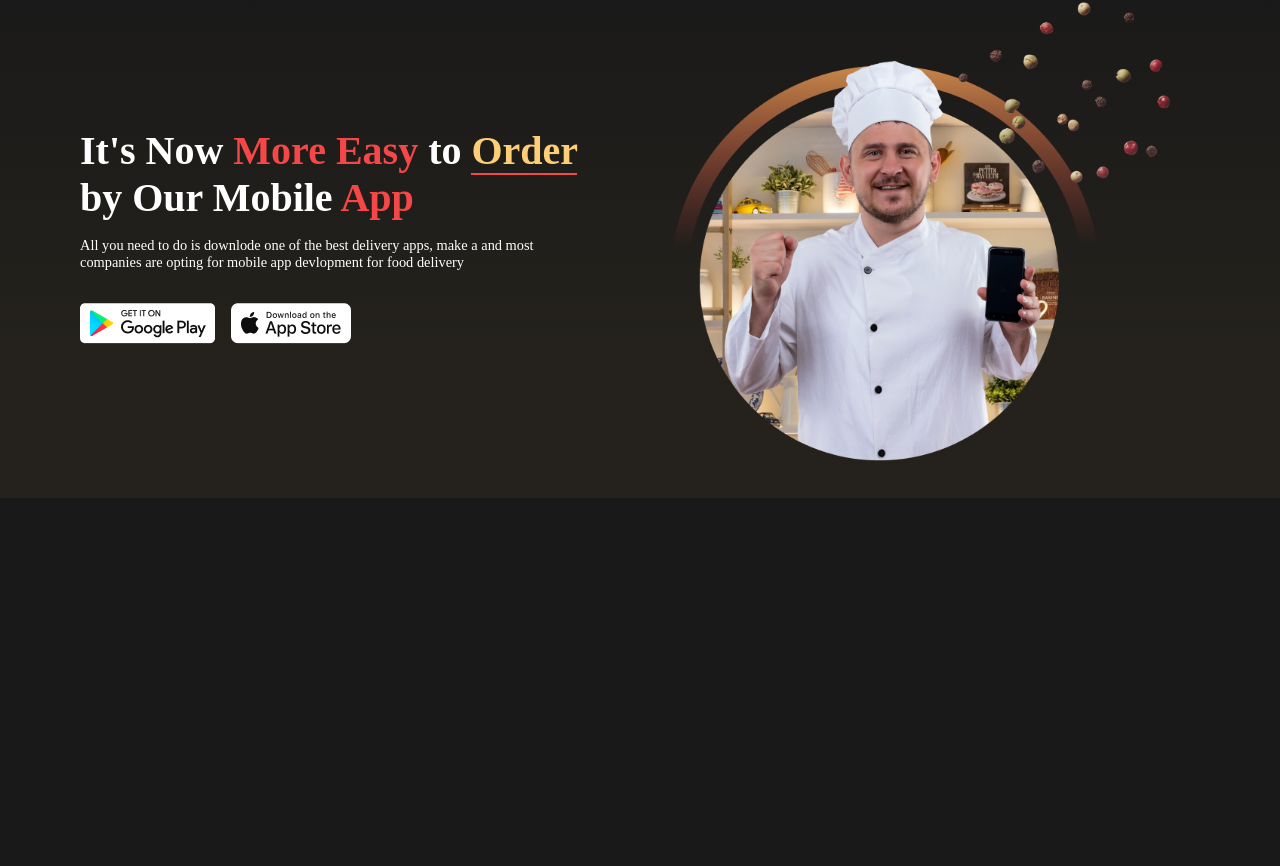
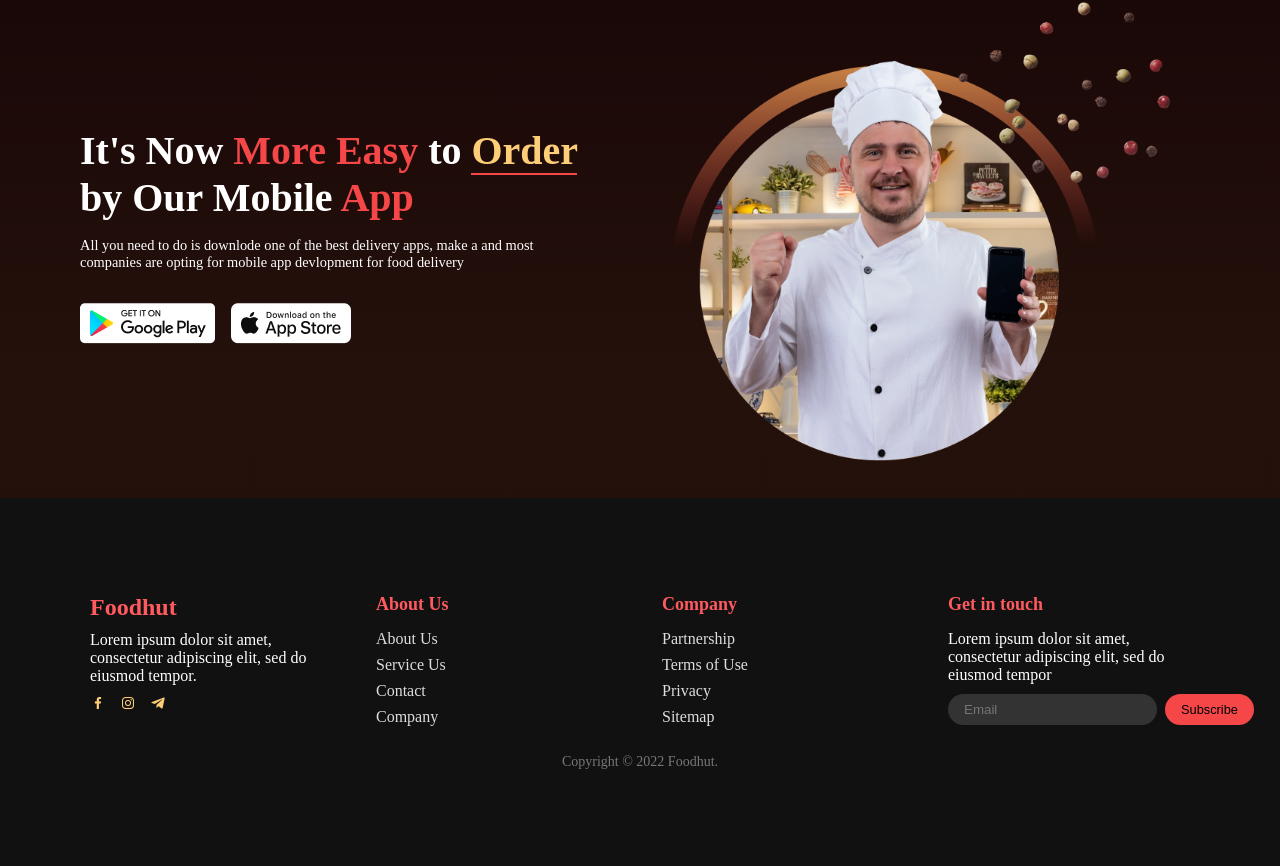
Before and after one commit to alishamsian/Food-hut-landing-page, a plain HTML site: page index.html in a window 1280 px wide. Shown: the part 2934-3800 px from the top of the page. Before the commit the page ends 3432 px from the top, so only its background shows below. Drawn offline with Linux system fonts and the light colour scheme; a web font is replaced by a local one.

Commit message:
end footer

```diff
--- a/index.html
+++ b/index.html
@@ -333,7 +333,49 @@
       </div>
     </section>
 
+    <footer class="footer ">
+      <div class="footer-container">
+          <div class="footer-column">
+              <h2 class="footer-logo">Foodhut</h2>
+              <p>Lorem ipsum dolor sit amet, consectetur adipiscing elit, sed do eiusmod tempor.</p>
+              <div class="social-icons">
+                  <a href="#"><i class='bx bxl-facebook'></i></a>
+                  <a href="#"><i class='bx bxl-instagram'></i></a>
+                  <a href="#"><i class='bx bxl-telegram'></i></a>
+              </div>
+          </div>
 
+          <div class="footer-column">
+              <h3>About Us</h3>
+              <ul>
+                  <li><a href="#">About Us</a></li>
+                  <li><a href="#">Service Us</a></li>
+                  <li><a href="#">Contact</a></li>
+                  <li><a href="#">Company</a></li>
+              </ul>
+          </div>
+
+          <div class="footer-column">
+              <h3>Company</h3>
+              <ul>
+                  <li><a href="#">Partnership</a></li>
+                  <li><a href="#">Terms of Use</a></li>
+                  <li><a href="#">Privacy</a></li>
+                  <li><a href="#">Sitemap</a></li>
+              </ul>
+          </div>
+
+          <div class="footer-column">
+              <h3>Get in touch</h3>
+              <p>Lorem ipsum dolor sit amet, consectetur adipiscing elit, sed do eiusmod tempor</p>
+              <div class="subscribe-box">
+                  <input type="email" placeholder="Email">
+                  <button class="download-btn">Subscribe</button>
+              </div>
+          </div>
+      </div>
+      <p class="footer-copy">Copyright © 2022 Foodhut.</p>
+  </footer>
 
     <script src="./script.js"></script>
   </body>
--- a/style.css
+++ b/style.css
@@ -27,7 +27,8 @@ img {
 body {
   font-family: "Sofia Sans", serif;
   color: #fff;
-  background: #000000e6;
+  background: #000
+  linear-gradient(180deg, rgb(245 71 72 / 15%) 0%, rgb(245 71 72 / 9%) 100%);
 }
 
 /* header */
@@ -496,3 +497,108 @@ header .navbar .nav-links a.active {
 .download-box li {
   cursor: pointer;
 }
+
+/* footer */
+
+.footer {
+  background: #111;
+  color: #fff;
+  padding: 6rem 2.3rem;
+  text-align: center;
+}
+
+.footer-container {
+  display: flex;
+  flex-wrap: wrap;
+  justify-content: space-between;
+  max-width: 1100px;
+  margin: auto;
+}
+
+.footer-column {
+  width: 22%;
+  min-width: 200px;
+  text-align: left;
+}
+
+.footer-logo {
+  color: #ff5a5f;
+  font-size: 24px;
+  font-weight: bold;
+  margin-bottom: 10px;
+}
+
+.footer-column h3 {
+  color: #ff5a5f;
+  font-size: 18px;
+  margin-bottom: 15px;
+}
+
+.footer-column ul {
+  list-style: none;
+}
+
+.footer-column ul li {
+  margin-bottom: 8px;
+}
+
+.footer-column ul li a {
+  color: #ddd;
+  text-decoration: none;
+  transition: 0.3s;
+}
+
+.footer-column ul li a:hover {
+  color: #ff5a5f;
+}
+
+.social-icons {
+  margin-top: 10px;
+}
+
+.social-icons a {
+  margin-right: 10px;
+  display: inline-block;
+  color: #fdce77;
+}
+
+.social-icons img {
+  width: 24px;
+  height: 24px;
+}
+
+.subscribe-box {
+  display: flex;
+  margin-top: 10px;
+  gap: 0.5rem;
+}
+
+.subscribe-box input {
+  flex: 1;
+  padding: 8px;
+  border: none;
+  border-radius: 10rem;
+  background: #333;
+  color: #fff;
+  outline: none;
+  -webkit-border-radius: 10rem;
+  -moz-border-radius: 10rem;
+  -ms-border-radius: 10rem;
+  -o-border-radius: 10rem;
+  padding: 0.5rem 1rem;
+}
+
+.subscribe-box .download-btn{
+  font-size: 0.8rem;
+  padding: 0.5rem 1rem;
+}
+
+.subscribe-box button:hover {
+  background: #e04a4e;
+}
+
+.footer-copy {
+  margin-top: 20px;
+  font-size: 14px;
+  color: #777;
+}
```
